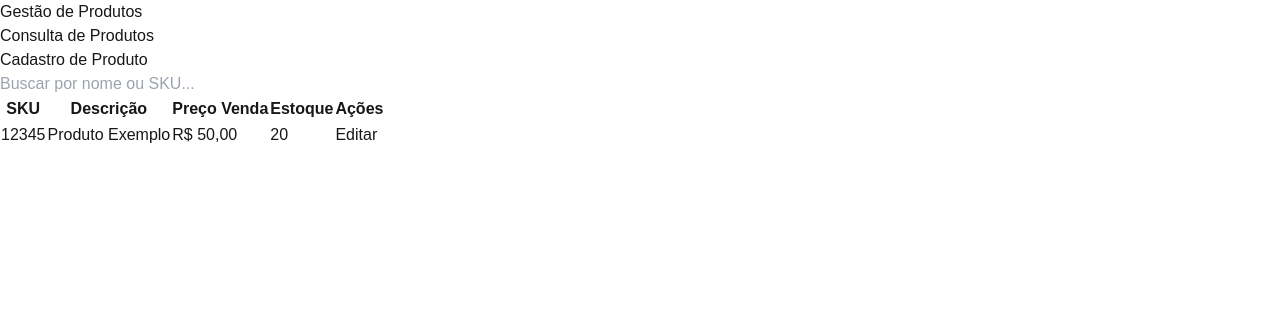
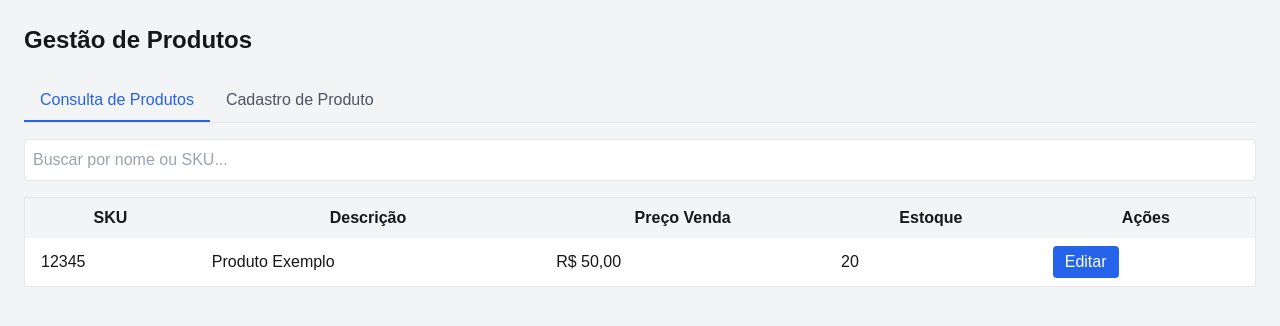
Before and after one commit to WindRoseCode/SG-Place, a Next.js app in the folder sg_next/: page / in a window 1280 px wide. Shown: the top 326 px of the page. Built offline with nearby package versions, Linux system fonts and the light colour scheme.

Commit message:
gestão de produtos feita

```diff
--- a/sg_next/app/page.tsx
+++ b/sg_next/app/page.tsx
@@ -1,11 +1,11 @@
-import Header from "../componentes/Produtos/Header.jsx";
+// import Header from "../componentes/Produtos/Header.jsx";
 import Main from "../componentes/Produtos/Main.jsx";
 
 
 export default function Home() {
   return (
     <>
-      <Header/>
+      {/* <Header/> */}
       <Main/>
     </>
   );
--- a/sg_next/componentes/Produtos/Main.jsx
+++ b/sg_next/componentes/Produtos/Main.jsx
@@ -6,6 +6,7 @@ export default function Index() {
 
   return (
     <div className="p-6 bg-gray-100 min-h-screen">
+                        <h2 className="text-2xl font-semibold mb-6">Gestão de Produtos</h2>
       {/* Tabs */}
       <div>
         <ul className="flex border-b mb-4">
--- /dev/null
+++ b/sg_next/tailwind.config.js
@@ -0,0 +1,10 @@
+module.exports = {
+  content: [
+    "./pages/**/*.{js,ts,jsx,tsx}",
+    "./componentes/**/*.{js,ts,jsx,tsx}",
+  ],
+  theme: {
+    extend: {},
+  },
+  plugins: [],
+};
--- a/sg_next/tailwind.config.ts
+++ /dev/null
@@ -1,18 +0,0 @@
-import type { Config } from "tailwindcss";
-
-export default {
-  content: [
-    "./pages/**/*.{js,ts,jsx,tsx,mdx}",
-    "./components/**/*.{js,ts,jsx,tsx,mdx}",
-    "./app/**/*.{js,ts,jsx,tsx,mdx}",
-  ],
-  theme: {
-    extend: {
-      colors: {
-        background: "var(--background)",
-        foreground: "var(--foreground)",
-      },
-    },
-  },
-  plugins: [],
-} satisfies Config;
```
Also changed, not shown: sg_next/package.json (+7 -6 lines), 1 other file (tests, documents, lock files or other folders).
